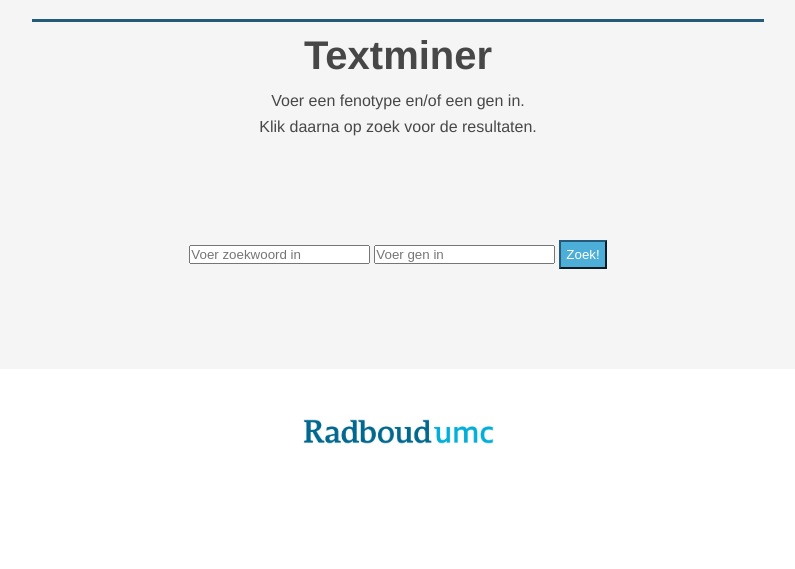
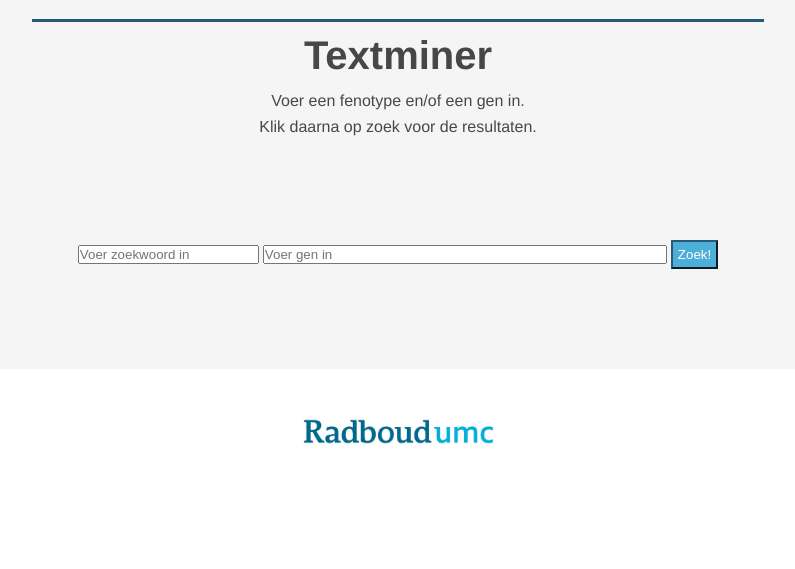
Before and after one commit to RobertRijksen97/BI8_eindopdracht, a Flask app: page /textminer in a window 1280 px wide. Shown: the part 317-886 px from the top of the page, without its empty margins (242-1037 px from the left). Run offline with Flask 2, Linux system fonts and the light colour scheme.

Commit message:
Update text_miner.html

```diff
--- a/templates/text_miner.html
+++ b/templates/text_miner.html
@@ -33,7 +33,7 @@
                     <input name="woord" type="text" placeholder="Voer zoekwoord in"/>
                 </label>
                 <label>
-                    <input name="gen" type="text" placeholder="Voer gen in"/>
+                    <input name="gen" type="text" placeholder="Voer gen in" style="width: 400px"//>
                 </label>
                 <button class="button-form" type="submit"> Zoek!</button>
             </form>
```
